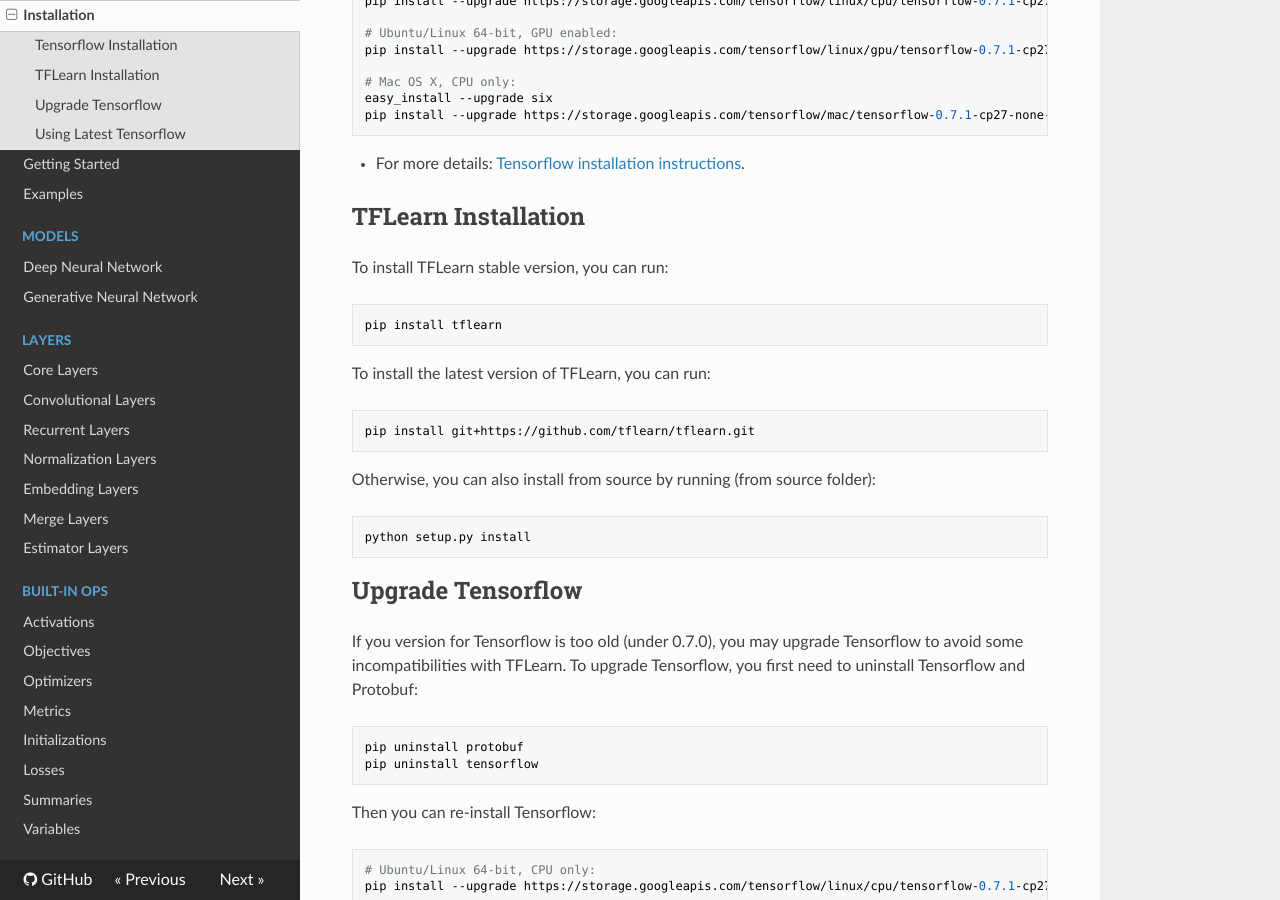
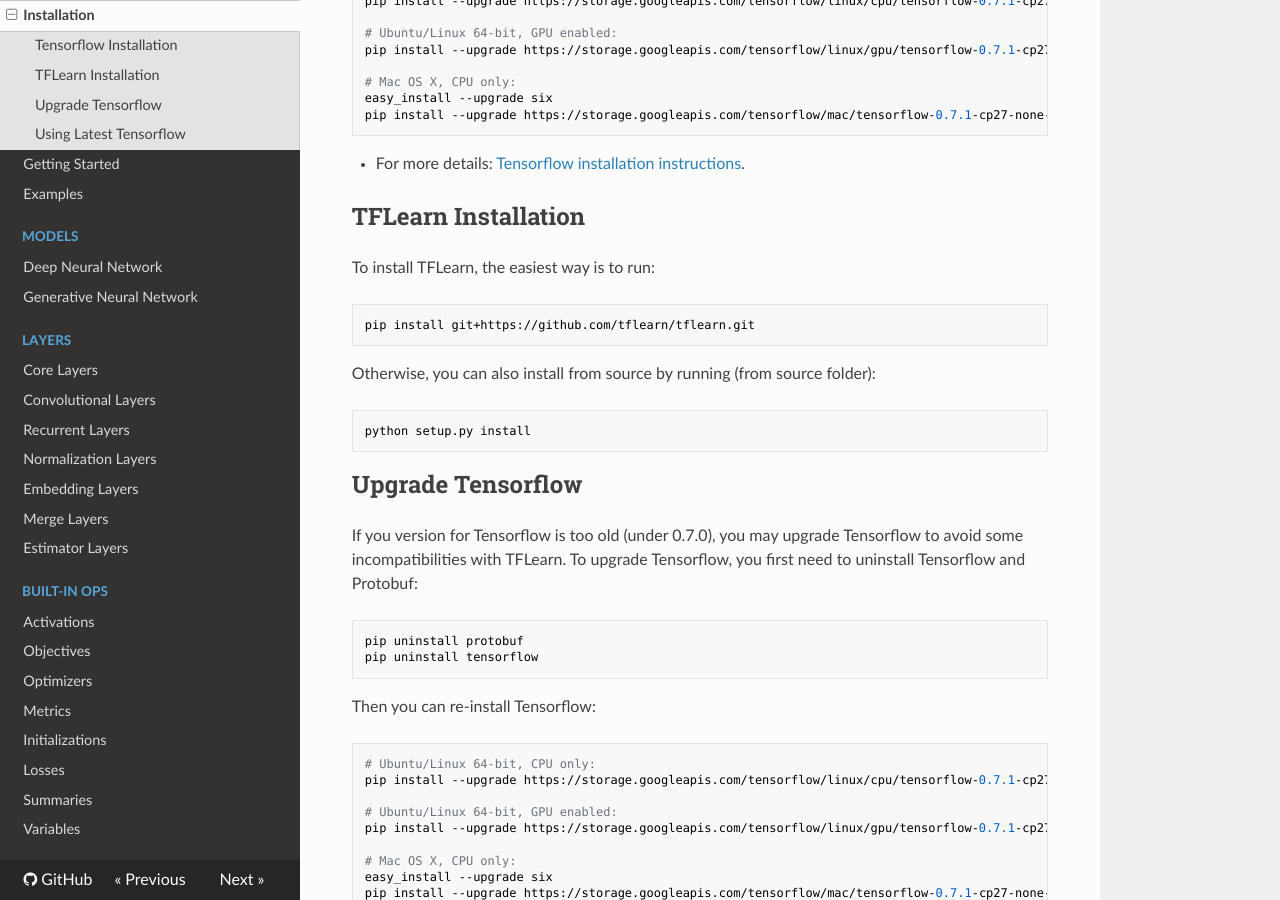
Before and after one commit to tflearn/tflearn, an MkDocs documentation site: the page built from docs/templates/installation.md, in a window 1280 px wide and 900 px high, scrolled down 300 px. Built offline with MkDocs 1.6.1, drawn with Linux system fonts in a browser that asks for light colours; nearby versions of some CDN libraries; old or Windows-style settings are respelled for this version of MkDocs.

Commit message:
correct installation doc

````diff
--- a/docs/templates/installation.md
+++ b/docs/templates/installation.md
@@ -20,12 +20,7 @@ pip install --upgrade https://storage.googleapis.com/tensorflow/mac/tensorflow-0
 
 ## TFLearn Installation
 
-To install TFLearn stable version, you can run:
-```python
-pip install tflearn
-```
-
-To install the latest version of TFLearn, you can run:
+To install TFLearn, the easiest way is to run:
 ```python
 pip install git+https://github.com/tflearn/tflearn.git
 ```
````
